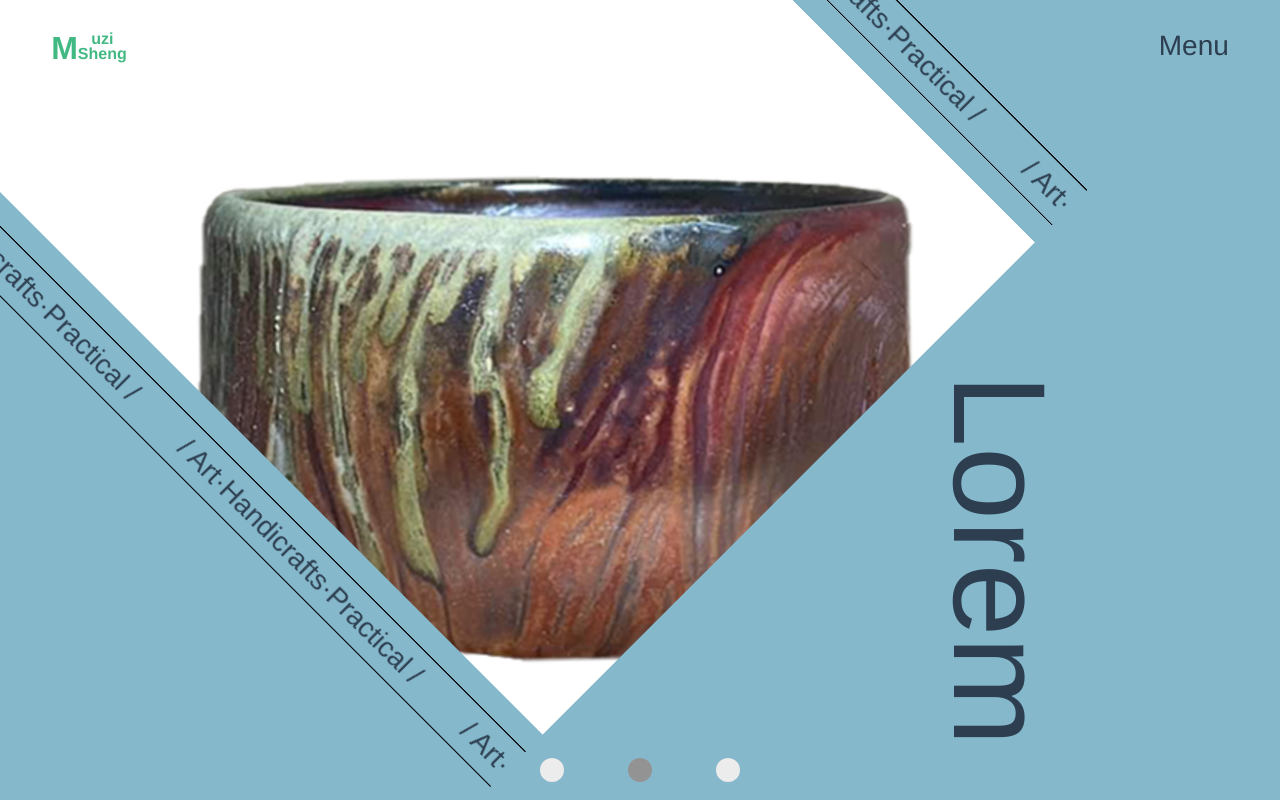
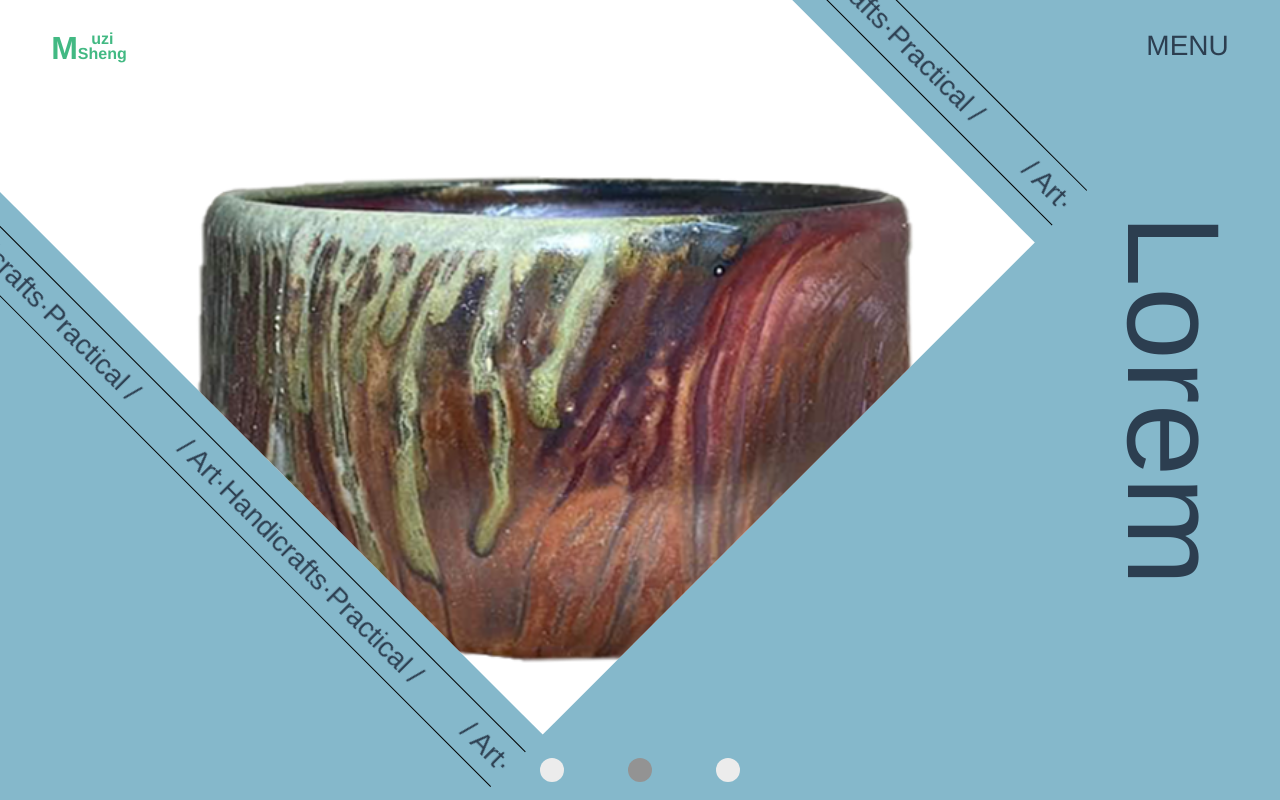
Before and after one commit to boolenboom/mu-zi-sheng-pottery, a Vue app: page / in a window 1280 px wide. Built offline with nearby package versions, Linux system fonts and the light colour scheme.

Commit message:
統一容器類別名稱：fixed-container、spring-container

```diff
--- a/src/App.vue
+++ b/src/App.vue
@@ -1,12 +1,12 @@
 <template>
   <div id="app">
-    <div id="nav" class="maincontainer">
+    <div id="nav" class="spring-container">
       <router-link to="/" class="LOGO fz-s">
         M <span class="halftext"><span>uzi</span><span>Sheng</span></span>
       </router-link>
-      <div type="button" class="trigger fz-s" @mouseup.prevent="isActive = !isActive">{{`${isActive ? 'Close' : 'Menu'}`}}</div>
+      <div type="button" class="trigger fz-s" @mouseup.prevent="isActive = !isActive">{{`${isActive ? 'Close' : 'MENU'}`}}</div>
       <menu :class="{'menuHidden':!isActive}">
-        <div class="maincontainer row">
+        <div class="spring-container row">
           <div class="option col-6">
             <ul>
               <li><a href="#Home" class="link fz-m">Home</a></li>
@@ -43,6 +43,50 @@ export default {
 
 
 <style lang="scss">
+$pc: 1440px;
+$table: 768px;
+$mobile: 360px;
+
+* {
+    padding: 0;
+    margin: 0;
+    text-decoration: none;
+    --Indentation: 4vw;
+    --fz-xl:calc(5rem + 4vw);
+    --fz-m:calc(3rem + 3vh);
+    --fz-s:calc(1rem + 1.5vh);
+}
+
+ :root {
+    --BG-color: #fff;
+}
+
+section {
+  // scroll-snap-align: start;
+  width: 100%;
+  height: 100vh;
+  position: relative;
+  text-align: center;
+}
+.spring-container{
+  padding-left: var(--Indentation);
+  padding-right: var(--Indentation);
+  width: 100%;
+  max-width: 177.778vh;
+  margin: 0 auto;
+  right: 0;
+  left: 0;
+  box-sizing: border-box;
+}
+.fixed-container {
+    position: relative;
+    margin: 0 auto;
+    height: 100vh;
+    width: 177.778vh;
+    @media (max-width: 177.77vh) {
+        margin: 0 calc((100% - 177.778vh) / 2);
+    }
+}
 html{
   height: 100vh;
   overflow-x: hidden;
@@ -56,16 +100,16 @@ body{
 // }
 
 .fz-xl{
-  font-size: calc(5rem + 4vw);
+  font-size: var(--fz-xl);
 }
 .veritcal-write{
   writing-mode: vertical-lr;
 }
 .fz-m{
-  font-size: calc(3rem + 3vh);
+  font-size: var(--fz-m);
 }
 .fz-s{
-  font-size: calc(1rem + 1.5vh);
+  font-size: var(--fz-s);
 }
 
 #app {
@@ -75,12 +119,7 @@ body{
   text-align: center;
   color: #2c3e50;
 }
-.maincontainer{
-  padding-left: 4vw;
-  padding-right: 4vw;
-  width: 100%;
-  box-sizing: border-box;
-}
+
 .row{
   display: flex;
   flex-direction: row;
--- a/src/components/carousel.vue
+++ b/src/components/carousel.vue
@@ -129,7 +129,6 @@ export default {
         top: 10%;
         left: -2%;
         // font-size: 10rem;
-        writing-mode: vertical-lr;
         position: absolute;
     }
     .button{
--- a/src/components/keyVision.vue
+++ b/src/components/keyVision.vue
@@ -1,9 +1,8 @@
 <template>
     <section id='main'>
-        <!-- <div class="test-baseline"></div> -->
-        <div class="wrapper" :style="`--order-delay:${orderdelay}s;`">
-            <div class="title fz-xl veritcal-write">
-                <transition-group :name='fadeoutmove' class="control" :class="animationList" @update='changestate($event)'>
+        <div class="spring-container">
+            <div class="title fz-xl veritcal-write"> <!--標題文字-->
+                <transition-group :name='fadeoutmove' :class="animationList" @update='changestate($event)'>
                     <div
                     v-for="item,index of carouselContent"
                     v-show="groupNum == index"
@@ -12,7 +11,10 @@
                     </div>
                 </transition-group>
             </div>
-            <div class="content" :class="{slidein:(state==='ready')}">
+        </div>
+        <div class="fixed-container" :style="`--order-delay:${orderdelay}s;`">
+
+            <div class="content" :class="{slidein:(state==='ready')}"><!--中央圖片&跑馬燈-->
                 <div class="marquee top fz-s">
                     <p v-for="i of 6" :key="i" :id='i' :class="animationList">
                         / Art·Handicrafts·Practical /
@@ -31,7 +33,7 @@
                     </p>
                 </div>
             </div>
-            <div class="indicators" :class="animationList">
+            <div class="indicators" :class="animationList"><!--指標器-->
                 <div
                 v-for="item,index of carouselContent"
                 :key="item.id"
@@ -119,28 +121,22 @@ export default {
 <style lang="scss" scoped>
 #main {
     background: #85B8CB;
-    .wrapper{
-        position: relative;
-        margin: 0 auto;
-        height: 100vh;
-        width: 177.778vh;
-        @media (max-width: 177vh) {
-            margin: 0 calc((100% - 177.778vh) / 2);
-        }
+    .spring-container{
+        position: absolute;
+        height: 100%;
         .title{
             position: absolute;
-            top: 20%;
-            right: 10%;
-            @media (max-width: 177vh) {
-                right:30%;
-            }
-            // transform: translate(50%,-50%);
+            height: 100%;
+            right: var(--Indentation);
+            padding-right: var(--fz-xl);
+            box-sizing: border-box;
             div{
                 position: absolute;
                 height: 100vh;
-                // font-size: 9rem;
             }
         }
+    }
+    .fixed-container{
         .content{
             background-color: var(--BG-color);
             position: relative;
@@ -214,15 +210,6 @@ export default {
             }
         }
     }
-    .test-baseline {
-        z-index: 20;
-        position: absolute;
-        height: 664px;
-        width: 665px;
-        top: 330px;
-        left: 586px;
-        outline: solid 1px #000;
-    }
     .fadeout-rightmove-leave-active,
     .fadeout-leftmove-enter-active,
     .fadeout-leftmove-leave-active,
--- a/src/components/potteryList.vue
+++ b/src/components/potteryList.vue
@@ -1,11 +1,13 @@
 <template>
-  <section id="potteryList" class="section">
-    <div class="background">
+  <section id="potteryList">
+    <div class="spring-container">
+      <carousel sectiontitle="Featured" :quantity='9'/>
+    </div>
+    <div class="fixed-container">
       <div class="Rect-07"></div>
       <div class="Rect-08"></div>
-      <carousel sectiontitle="Featured" :quantity='9'/>
+    </div>
       <div class="full"></div>
-    </div>
   </section>
 </template>
 <script>
@@ -22,6 +24,10 @@ export default {
 #potteryList {
   z-index: 2;
 	overflow: hidden;
+  .spring-container{
+    position: absolute;
+    height: 100%;
+  }
   [class*="-07"] {
     width: 19.5%;
     height: 150%;
@@ -40,12 +46,8 @@ export default {
     z-index: -1;
     top: 0;
     left: 0;
-    @media (min-width: 177vh) {
-      left: calc((100vw - 177.778vh) / -2);
-      width: 100vw;
-    }
     width: 100%;
-    height: 120%;
+    height: 100%;
     background: #85b8cb;
   }
 }
--- a/src/components/studioIntro.vue
+++ b/src/components/studioIntro.vue
@@ -1,9 +1,9 @@
 <template>
   <section id="studioIntro">
-    <div class="content">
+    <div class="spring-container">
       <div class="txt">
-        <h3 class="title fz-xl veritcal-write" :class="{ leftmove: show }">Studio</h3>
-        <div class="intro" :class="{ leftmove: !show }">
+        <div class="title fz-xl veritcal-write" :class="{ leftmove: show }">Studio</div>
+        <!-- <div class="intro" :class="{ leftmove: !show }">
           <h3>次標題</h3>
           <p>
             Lorem ipsum dolor sit amet consectetur adipisicing elit. Ad quos eum
@@ -11,7 +11,7 @@
             ipsam harum inventore assumenda excepturi perferendis modi nemo
             ipsa.
           </p>
-        </div>
+        </div> -->
       </div>
       <div class="image-section" :class="animationList">
         <transition-group
@@ -33,7 +33,7 @@
         </div>
       </div>
     </div>
-    <div class="background" :class="{ show: show }">
+    <div class="fixed-container" :class="{ show: show }">
       <div class="comp">
         <div
           class="Rect"
@@ -155,27 +155,25 @@ export default {
 #studioIntro {
   height: auto;
   background-color: #85b8cb;
-  .content {
+  .spring-container {
     position: absolute;
-    width: 100%;
-    height: 100%;
     display: flex;
     flex-direction: row;
-    align-items: flex-end;
+    height: 100%;
     // background-color: rgba($color: #364286, $alpha: .3);
     .txt {
-      width: 30%;
+      width: var(--fz-xl);
       .title {
-        // font-size: 10rem;
+        position: absolute;
+        bottom: 0;
+        z-index: 201;
+        left: 3%;
         letter-spacing: 1.5rem;
-        margin: 0 auto;
         transition: transform 0.3s 0.1s ease;
       }
       .intro {
+        // font-size: 36px;
         position: absolute;
-        width: 30%;
-        top: 10%;
-        // font-size: 36px;
         line-height: 2;
         transition: transform 0.4s 0.6s ease;
       }
@@ -207,7 +205,7 @@ export default {
       }
     }
   }
-  .background {
+  .fixed-container {
     transition: transform 1.2s cubic-bezier(0.61, -0.25, 0.26, 1);
     .comp {
       position: absolute;
--- a/src/views/Home.vue
+++ b/src/views/Home.vue
@@ -61,40 +61,9 @@ export default {
 </script>
 
 <style lang="scss">
-$pc: 1440px;
-$table: 768px;
-$mobile: 360px;
-
-* {
-    padding: 0;
-    margin: 0;
-    text-decoration: none;
-}
-
- :root {
-    --BG-color: #fff;
-}
-
-section {
-  // scroll-snap-align: start;
-  width: 100%;
-  height: 100vh;
-  position: relative;
-  text-align: center;
-}
 
 .home{
   transition: transform 1.5s cubic-bezier(.2,.4,.7,.9);
-}
-
-.background {
-    position: relative;
-    margin: 0 auto;
-    height: 100vh;
-    width: 177.778vh;
-    @media (max-width: 177vh) {
-        margin: 0 calc((100% - 177.778vh) / 2);
-    }
 }
 
 [class*='Rect-'] {
```
